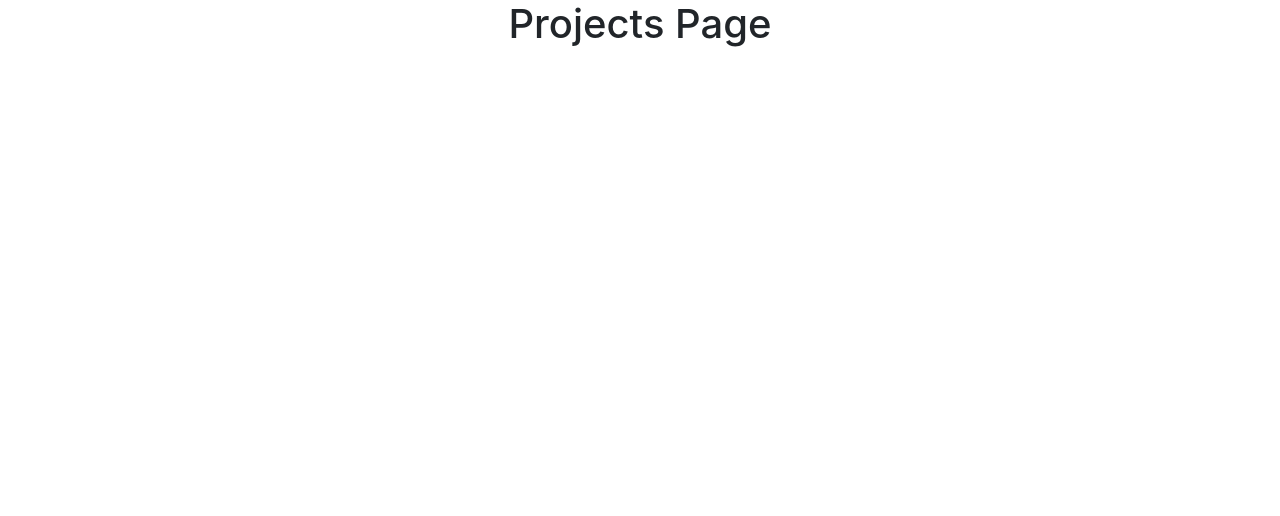
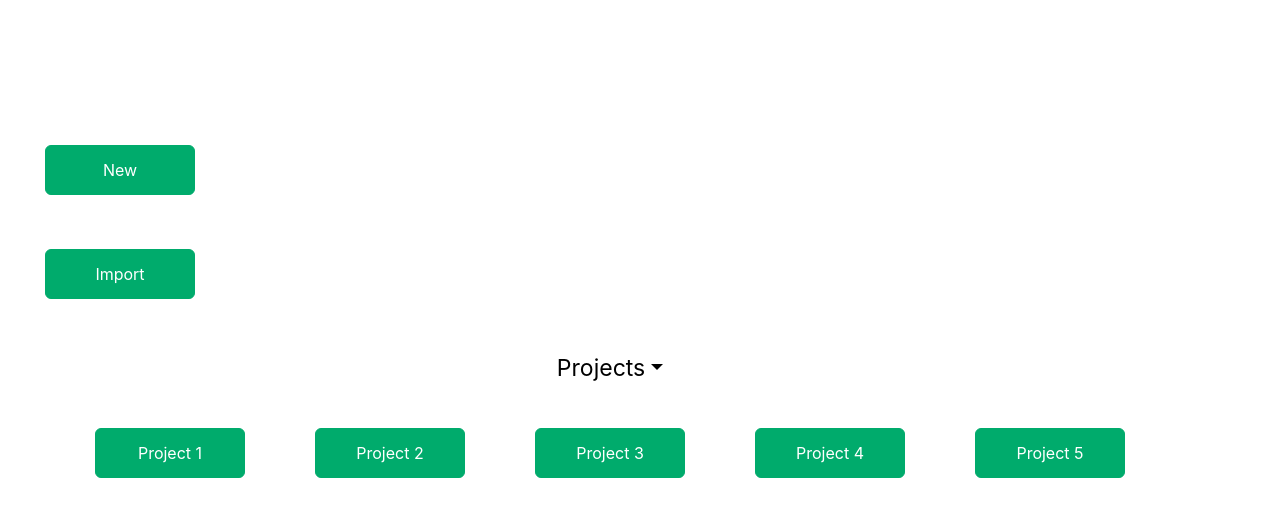
Before and after one commit to matchagreen/CS4311_G6_CAN_Bus_Visualizer_Front-End, a React (Create React App) app: page /projects in a window 1280 px wide. Shown: the top 516 px of the page. Built offline with nearby package versions, Linux system fonts and the light colour scheme; the HTML template or start-up script is replaced by a standard one.

Commit message:
Projects/Archives first draft

```diff
--- a/src/App.tsx
+++ b/src/App.tsx
@@ -1,8 +1,11 @@
 import './App.css';
 import './entrypoint/index';
 import {BrowserRouter as Router, Route, Routes} from 'react-router-dom';
-import Intro from './entrypoint/index'
+import Intro from './entrypoint/index';
 import Projects from './projects/index';
+import Archives from './projects/archive/index'
+
+
 
 function App() {
   return (
@@ -11,6 +14,8 @@ function App() {
         <Routes>
           <Route path='/' element={<Intro/>}/>
           <Route path='projects' element={<Projects/>}/>
+          <Route path='projects/archives' element={<Archives/>}/>
+
         </Routes>
       </div>
     </Router>
--- /dev/null
+++ b/src/projects/archive/index.css
@@ -0,0 +1,9 @@
+.body{
+    margin: 30px;
+}
+.dropdown{
+    background-color: white !important;
+    border-color: transparent !important;
+    color: black !important;
+    font-size: larger !important;
+}
--- /dev/null
+++ b/src/projects/archive/index.tsx
@@ -0,0 +1,28 @@
+import './index.css';
+import Dropdown from 'react-bootstrap/Dropdown';
+import {useNavigate} from "react-router-dom";
+
+
+function Archive() {
+  let navigate = useNavigate();
+
+    const onProjects = ()=> {
+        const  path = './'
+        navigate(path)
+    }
+  return (
+    <div className='body'>
+    <Dropdown>
+      <Dropdown.Toggle className='dropdown' variant="success" id="dropdown-basic">
+        Archives
+      </Dropdown.Toggle>
+
+      <Dropdown.Menu>
+        <Dropdown.Item className='dropdown2' onClick={onProjects}>Projects</Dropdown.Item>
+      </Dropdown.Menu>
+    </Dropdown>
+    </div>
+  );
+}
+
+export default Archive;
--- a/src/projects/index.css
+++ b/src/projects/index.css
@@ -0,0 +1,44 @@
+.body {
+    margin: 30px;
+
+}
+
+.column {
+    float: left;
+}
+
+.br{
+    height: auto;
+}
+
+.side-bar{
+    margin-top: 100px;
+}
+
+.side-buttons{
+    display: block;
+    width: 150px;
+    height: 50px;
+    background-color: #00ab6c !important;
+    border-color:#00ab6c !important;
+    margin: 15px;
+
+}
+.project-space{
+    margin: 30px;
+}
+
+.dropdown{
+    background-color: white !important;
+    border-color: transparent !important;
+    color: black !important;
+    font-size: larger !important;
+}
+
+.mock-project{
+    width: 150px;
+    height: 50px;
+    background-color: #00ab6c !important;
+    border-color:#00ab6c !important;
+    margin: 35px;
+}
--- a/src/projects/index.tsx
+++ b/src/projects/index.tsx
@@ -1,9 +1,56 @@
 import './index.css';
+import Button from 'react-bootstrap/Button';
+import Dropdown from 'react-bootstrap/Dropdown';
+import {useNavigate} from "react-router-dom";
 
 function Projects() {
+
+  let navigate = useNavigate();
+
+    const onNewProject = ()=> {
+        const  path = './new'
+        navigate(path)
+    }
+
+    const onArchives = ()=> {
+      const  path = './archives'
+      navigate(path)
+  }
+
   return (
-    <h1>Projects Page</h1>
+    <>
+    <div className='body'>
+    <div className='column side-bar' >
+      <Button className = "side-buttons" onClick={onNewProject}>New</Button>
+      <br></br>
+      <Button className = "side-buttons">Import</Button>
+    </div>
+
+    <div className='column project-space'>
+
+    <Dropdown >
+      <Dropdown.Toggle className='dropdown' variant="success" id="dropdown-basic">
+        Projects
+      </Dropdown.Toggle>
+
+      <Dropdown.Menu>
+        <Dropdown.Item onClick={onArchives}>Archives</Dropdown.Item>
+      </Dropdown.Menu>
+    </Dropdown>
+
+    <Button className='mock-project'> Project 1</Button>
+    <Button className='mock-project'> Project 2</Button>
+    <Button className='mock-project'> Project 3</Button>
+    <Button className='mock-project'> Project 4</Button>
+    <Button className='mock-project'> Project 5</Button>
+
+
+
+    </div>
+    </div>
+    </>
   );
 }
 
+
 export default Projects;
```
